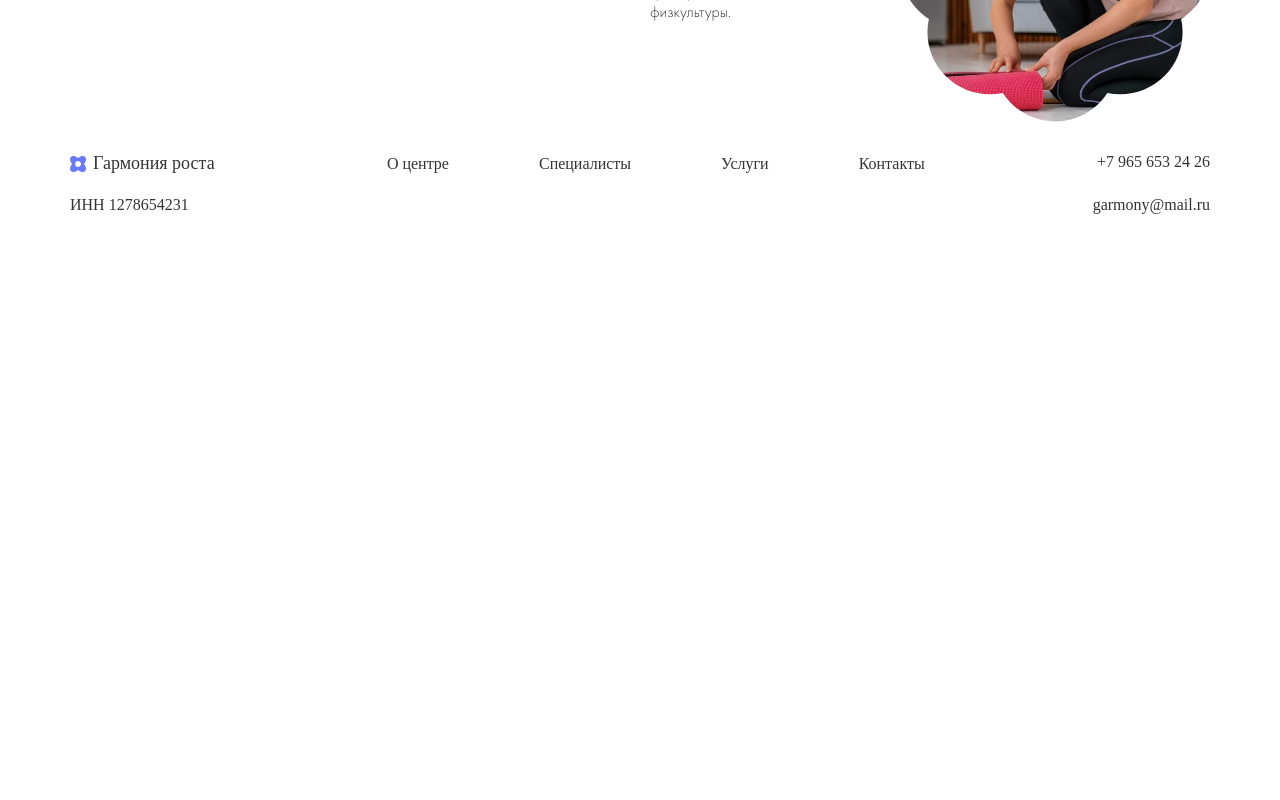
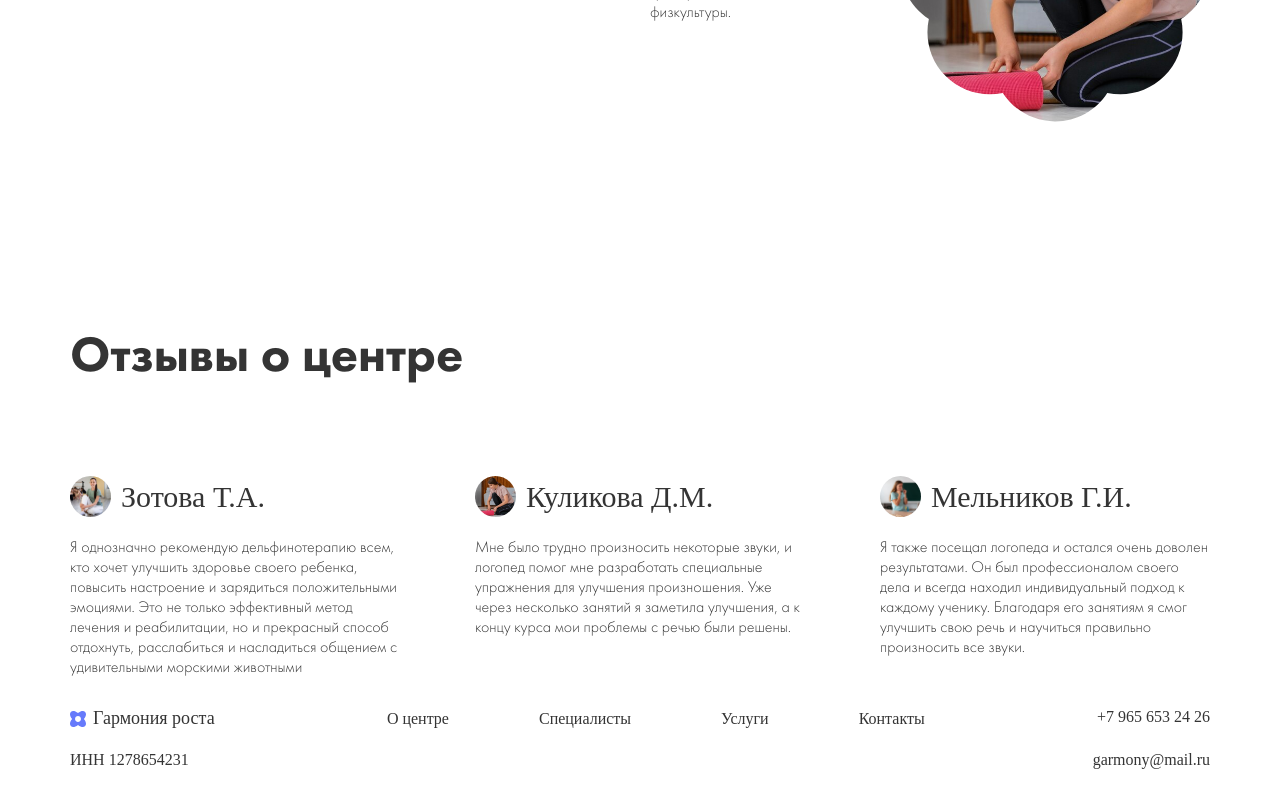
Before and after one commit to IvanT-do/harmony-front, a React (Vite) app: page / in a window 1280 px wide. Shown: the part 4072-4872 px from the top of the page. Before the commit the page ends 4317 px from the top, so only its background shows below. Built offline with nearby package versions, Linux system fonts and the light colour scheme; a web font is replaced by a local one.

Commit message:
Добавлен раздел отзывов

```diff
--- /dev/null
+++ b/src/components/ReviewsSection/components/ReviewCard/index.jsx
@@ -0,0 +1,21 @@
+import "./style.scss";
+
+export default function ReviewCard({ image, name, text }) {
+    return (
+        <div className="review-card">
+            <div className="review-card__head">
+                <img
+                    alt={"Фотография клиента " + name}
+                    src={image}
+                    className="review-card__image"
+                />
+                <h4 className="review-card__name">
+                    {name}
+                </h4>
+            </div>
+            <div className="review-card__text">
+                {text}
+            </div>
+        </div>
+    );
+}
--- /dev/null
+++ b/src/components/ReviewsSection/components/ReviewCard/style.scss
@@ -0,0 +1,27 @@
+.review-card__head{
+  display: flex;
+  gap: 10px;
+  align-items: center;
+}
+
+.review-card__image{
+  aspect-ratio: 1;
+  width: 41px;
+  border-radius: 50%;
+  object-fit: cover;
+  flex-shrink: 0;
+}
+
+.review-card__name{
+  flex: 1 1 auto;
+  font-weight: 450;
+  font-size: 30px;
+}
+
+.review-card__text{
+  width: 330px;
+  padding-top: 20px;
+  line-height: 20px;
+  font-size: 16px;
+  font-weight: 300;
+}
--- /dev/null
+++ b/src/components/ReviewsSection/index.jsx
@@ -0,0 +1,23 @@
+import ReviewCard from "./components/ReviewCard";
+
+import "./style.scss";
+
+export default function ReviewsSection({ list }) {
+    return (
+        <section className="section reviews">
+            <div className="section__title">
+                Отзывы о центре
+            </div>
+            <div className="reviews__view">
+                {
+                    list.map(item => (
+                        <ReviewCard
+                            key={item.id}
+                            {...item}
+                        />
+                    ))
+                }
+            </div>
+        </section>
+    );
+}
--- /dev/null
+++ b/src/components/ReviewsSection/style.scss
@@ -0,0 +1,5 @@
+.reviews__view{
+  display: flex;
+  justify-content: space-between;
+  margin-top: 90px;
+}
--- /dev/null
+++ b/src/constants/reviews.js
@@ -0,0 +1,24 @@
+import img1 from "./profi/d6a119d4441ad234a6b703cee1ccf863.png";
+import img2 from "./profi/53f8c03e9e313471090154990b7b7cc8.png";
+import img3 from "./profi/037421c8c7e5d339e6969f666598c94a.png";
+
+export default [
+    {
+        id: 1,
+        name: "Зотова Т.А.",
+        image: img1,
+        text: "Я однозначно рекомендую дельфинотерапию всем, кто хочет улучшить здоровье своего ребенка, повысить настроение и зарядиться положительными эмоциями. Это не только эффективный метод лечения и реабилитации, но и прекрасный способ отдохнуть, расслабиться и насладиться общением с удивительными морскими животными"
+    },
+    {
+        id: 2,
+        name: "Куликова Д.М.",
+        image: img2,
+        text: "Мне было трудно произносить некоторые звуки, и логопед помог мне разработать специальные упражнения для улучшения произношения. Уже через несколько занятий я заметила улучшения, а к концу курса мои проблемы с речью были решены."
+    },
+    {
+        id: 3,
+        name: "Мельников Г.И.",
+        image: img3,
+        text: "Я также посещал логопеда и остался очень доволен результатами. Он был профессионалом своего дела и всегда находил индивидуальный подход к каждому ученику. Благодаря его занятиям я смог улучшить свою речь и научиться правильно произносить все звуки. "
+    },
+]
--- a/src/routes/Main/index.jsx
+++ b/src/routes/Main/index.jsx
@@ -1,10 +1,13 @@
 import Banner from "./components/Banner";
 import HowWorkSection from "./components/HowWorkSection";
 import ServicesSection from "../../components/ServicesSection/index.jsx";
+import ProfSection from "../../components/ProfSection/index.jsx";
+import ReviewsSection from "../../components/ReviewsSection/index.jsx";
+
+import profi from "../../constants/profi.js";
+import reviews from "../../constants/reviews.js";
 
 import "./style.scss";
-import ProfSection from "../../components/ProfSection/index.jsx";
-import profi from "../../constants/profi.js";
 
 export default function MainPage() {
     return (
@@ -13,6 +16,7 @@ export default function MainPage() {
             <HowWorkSection />
             <ServicesSection />
             <ProfSection list={profi} />
+            <ReviewsSection list={reviews} />
         </>
     );
 }
```
